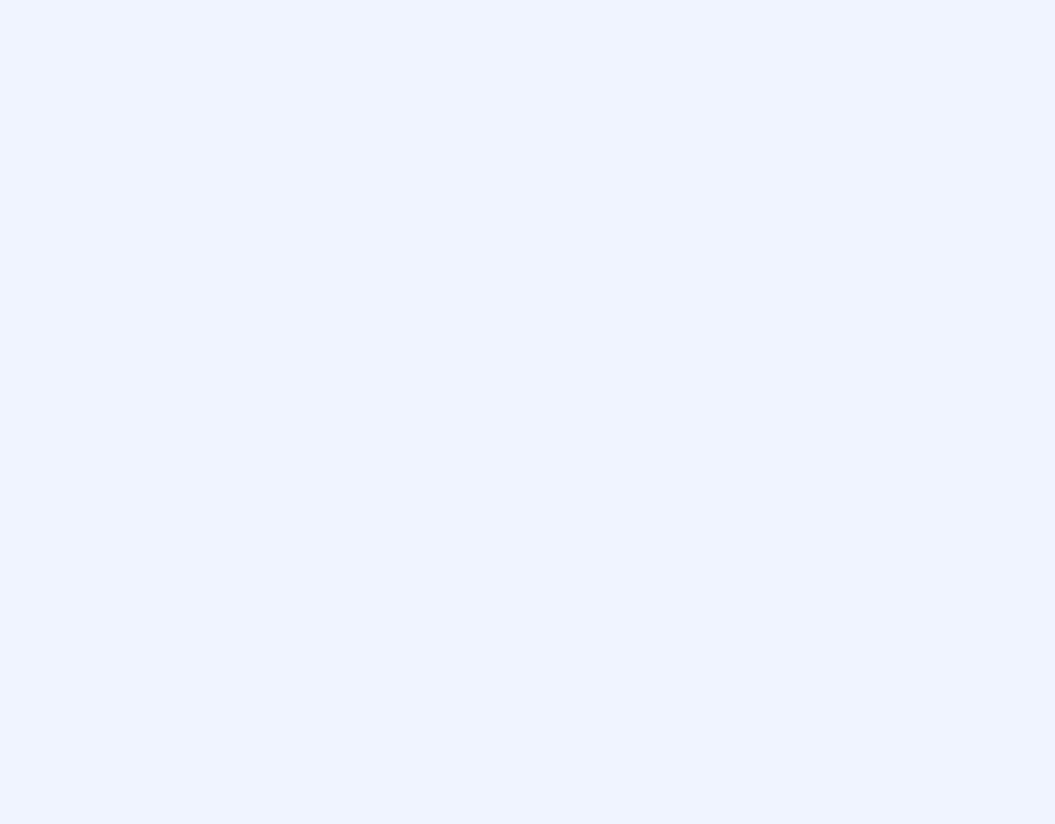
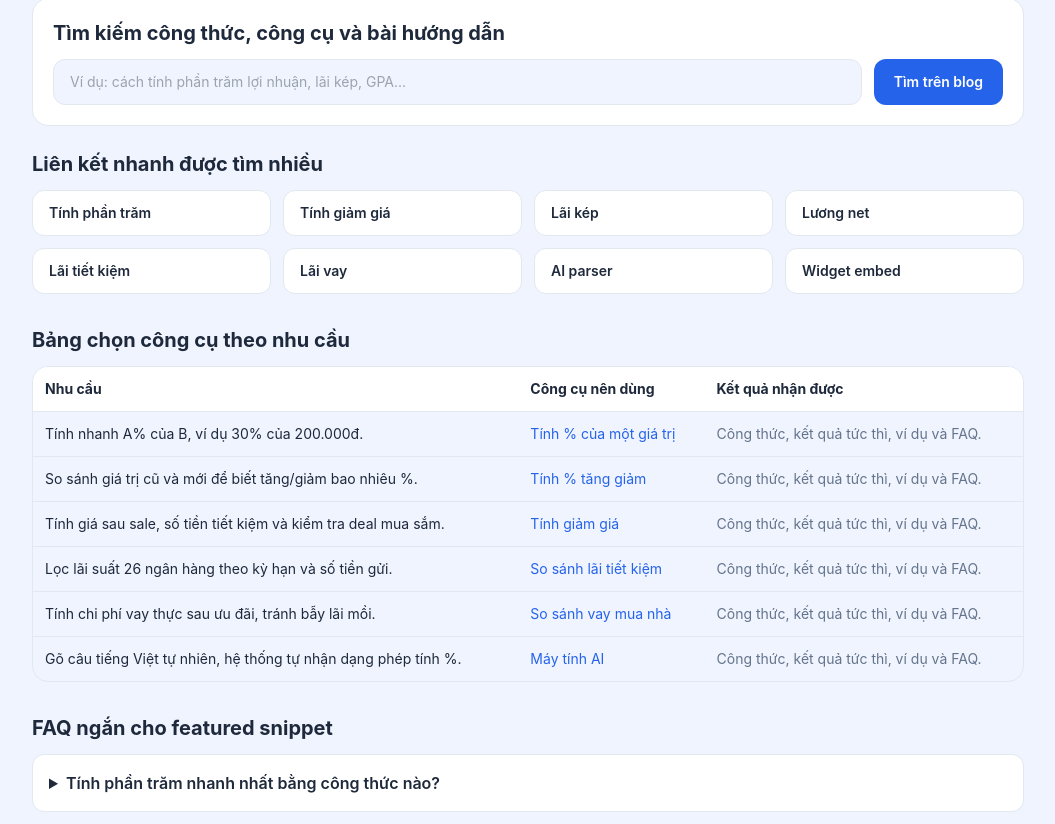
Before and after one commit to huynguyen1705-sys/phantram-online, a Next.js app: page / in a window 1280 px wide. Shown: the part 7292-8116 px from the top of the page, without its empty margins (112-1167 px from the left). Before the commit the page ends 7258 px from the top, so only its background shows below. Built offline with nearby package versions, Linux system fonts and the light colour scheme; no server answers.

Commit message:
Add rich snippet blocks and schema

```diff
--- a/src/app/layout.tsx
+++ b/src/app/layout.tsx
@@ -96,18 +96,70 @@ export const metadata: Metadata = {
 const jsonLdWebSite = {
   "@context": "https://schema.org",
   "@type": "WebSite",
+  "@id": `${SITE_URL}/#website`,
   name: "phantram.online",
-  alternateName: "Phần Trăm Online",
+  alternateName: ["Phần Trăm Online", "Máy tính phần trăm"],
   url: SITE_URL,
   inLanguage: "vi-VN",
-  potentialAction: {
+  publisher: { "@id": `${SITE_URL}/#organization` },
+  potentialAction: [
+    {
       "@type": "SearchAction",
+      name: "Tìm bài hướng dẫn trên blog phantram.online",
       target: {
         "@type": "EntryPoint",
         urlTemplate: "https://blog.phantram.online/?s={search_term_string}",
       },
       "query-input": "required name=search_term_string",
     },
+    {
+      "@type": "SearchAction",
+      name: "Tìm công cụ trên phantram.online",
+      target: {
+        "@type": "EntryPoint",
+        urlTemplate: `${SITE_URL}/?q={search_term_string}`,
+      },
+      "query-input": "required name=search_term_string",
+    },
+  ],
+};
+
+const jsonLdOrganization = {
+  "@context": "https://schema.org",
+  "@type": "Organization",
+  "@id": `${SITE_URL}/#organization`,
+  name: "phantram.online",
+  alternateName: "Phần Trăm Online",
+  url: SITE_URL,
+  logo: `${SITE_URL}/icon-512.png`,
+  sameAs: ["https://blog.phantram.online/"],
+  contactPoint: {
+    "@type": "ContactPoint",
+    contactType: "customer support",
+    availableLanguage: ["vi"],
+    url: `${SITE_URL}/`,
+  },
+};
+
+const jsonLdSiteNavigation = {
+  "@context": "https://schema.org",
+  "@type": "ItemList",
+  name: "Sitelinks phantram.online",
+  itemListElement: [
+    ["Tính phần trăm", `${SITE_URL}/tinh-phan-tram`],
+    ["Tính giảm giá", `${SITE_URL}/tinh-giam-gia`],
+    ["Lãi kép", `${SITE_URL}/lai-kep`],
+    ["Tính lương net", `${SITE_URL}/luong-net`],
+    ["So sánh lãi tiết kiệm", `${SITE_URL}/so-sanh-tiet-kiem`],
+    ["So sánh lãi vay", `${SITE_URL}/so-sanh-vay`],
+    ["Máy tính AI", `${SITE_URL}/ai`],
+    ["Blog phần trăm", "https://blog.phantram.online/"],
+  ].map(([name, url], index) => ({
+    "@type": "ListItem",
+    position: index + 1,
+    name,
+    url,
+  })),
 };
 
 const jsonLdApp = {
@@ -199,7 +251,15 @@ export default function RootLayout({ children }: { children: React.ReactNode })
         />
         <script
           type="application/ld+json"
+          dangerouslySetInnerHTML={{ __html: JSON.stringify(jsonLdOrganization) }}
+        />
+        <script
+          type="application/ld+json"
           dangerouslySetInnerHTML={{ __html: JSON.stringify(jsonLdWebSite) }}
+        />
+        <script
+          type="application/ld+json"
+          dangerouslySetInnerHTML={{ __html: JSON.stringify(jsonLdSiteNavigation) }}
         />
         <script
           type="application/ld+json"
--- a/src/app/page.tsx
+++ b/src/app/page.tsx
@@ -3,6 +3,7 @@ import HomeFeatureBanners from "@/components/HomeFeatureBanners";
 import HomeSEOContent from "@/components/HomeSEOContent";
 import LatestBlogPosts from "@/components/LatestBlogPosts";
 import BlogIndexFull from "@/components/BlogIndexFull";
+import RichSnippetBlocks from "@/components/RichSnippetBlocks";
 
 const SITE_URL = "https://phantram.online";
 
@@ -42,6 +43,17 @@ const jsonLd = {
       })),
     },
     {
+      "@type": "BreadcrumbList",
+      itemListElement: [
+        { "@type": "ListItem", position: 1, name: "Trang chủ", item: SITE_URL },
+      ],
+    },
+    {
+      "@type": "Table",
+      name: "Bảng chọn công cụ tính phần trăm theo nhu cầu",
+      about: "So sánh các công cụ tính phần trăm, giảm giá, lãi suất, lãi vay và lương net",
+    },
+    {
       "@type": "SoftwareApplication",
       name: "phantram.online",
       url: SITE_URL,
@@ -74,6 +86,7 @@ export default function Home() {
       <Calculator />
       <HomeFeatureBanners />
       <HomeSEOContent />
+      <RichSnippetBlocks />
       <LatestBlogPosts />
       <BlogIndexFull />
     </>
--- /dev/null
+++ b/src/components/RichSnippetBlocks.tsx
@@ -0,0 +1,93 @@
+import Link from "next/link";
+
+const TOOLS = [
+  { href: "/tinh-phan-tram", name: "Tính % của một giá trị", desc: "Tính nhanh A% của B, ví dụ 30% của 200.000đ." },
+  { href: "/phan-tram-tang-giam", name: "Tính % tăng giảm", desc: "So sánh giá trị cũ và mới để biết tăng/giảm bao nhiêu %." },
+  { href: "/tinh-giam-gia", name: "Tính giảm giá", desc: "Tính giá sau sale, số tiền tiết kiệm và kiểm tra deal mua sắm." },
+  { href: "/so-sanh-tiet-kiem", name: "So sánh lãi tiết kiệm", desc: "Lọc lãi suất 26 ngân hàng theo kỳ hạn và số tiền gửi." },
+  { href: "/so-sanh-vay", name: "So sánh vay mua nhà", desc: "Tính chi phí vay thực sau ưu đãi, tránh bẫy lãi mồi." },
+  { href: "/ai", name: "Máy tính AI", desc: "Gõ câu tiếng Việt tự nhiên, hệ thống tự nhận dạng phép tính %." },
+];
+
+const SITELINKS = [
+  { href: "/tinh-phan-tram", label: "Tính phần trăm" },
+  { href: "/tinh-giam-gia", label: "Tính giảm giá" },
+  { href: "/lai-kep", label: "Lãi kép" },
+  { href: "/luong-net", label: "Lương net" },
+  { href: "/so-sanh-tiet-kiem", label: "Lãi tiết kiệm" },
+  { href: "/so-sanh-vay", label: "Lãi vay" },
+  { href: "/ai", label: "AI parser" },
+  { href: "/widget-embed", label: "Widget embed" },
+];
+
+const FAQ = [
+  ["Tính phần trăm nhanh nhất bằng công thức nào?", "Dùng công thức giá trị × phần trăm ÷ 100. Ví dụ 30% của 200.000đ = 60.000đ."],
+  ["Google có thể hiện FAQ và sitelinks của phantram.online không?", "Trang đã có FAQPage, WebSite SearchAction, ItemList, WebApplication, BreadcrumbList và các link điều hướng rõ ràng để tăng cơ hội rich results."],
+  ["Nên dùng công cụ nào khi mua sắm?", "Dùng Tính giảm giá để ra giá sau sale, Soi sale để kiểm tra sale ảo và So sánh giá để chọn cửa hàng rẻ hơn."],
+  ["Có thể tìm bài blog từ main web không?", "Có. Ô tìm kiếm bên dưới trỏ thẳng sang blog.phantram.online và toàn bộ link blog được render sẵn để Googlebot đọc được."],
+];
+
+export default function RichSnippetBlocks() {
+  return (
+    <section className="max-w-5xl mx-auto px-4 py-8" aria-label="Rich snippets và điều hướng nhanh">
+      <div className="rounded-2xl border p-5 mb-6" style={{ borderColor: "var(--border)", background: "var(--card)" }}>
+        <h2 id="tim-kiem" className="text-xl font-bold mb-3" style={{ color: "var(--text)" }}>Tìm kiếm công thức, công cụ và bài hướng dẫn</h2>
+        <form action="https://blog.phantram.online/" method="get" role="search" className="flex flex-col sm:flex-row gap-3">
+          <label htmlFor="rich-search" className="sr-only">Tìm kiếm trên blog phantram.online</label>
+          <input
+            id="rich-search"
+            name="s"
+            type="search"
+            placeholder="Ví dụ: cách tính phần trăm lợi nhuận, lãi kép, GPA..."
+            className="flex-1 rounded-xl border px-4 py-3 text-sm"
+            style={{ borderColor: "var(--border)", background: "var(--bg)", color: "var(--text)" }}
+          />
+          <button type="submit" className="rounded-xl px-5 py-3 text-sm font-semibold" style={{ background: "var(--primary)", color: "#fff" }}>
+            Tìm trên blog
+          </button>
+        </form>
+      </div>
+
+      <h2 id="sitelinks" className="text-xl font-bold mb-3" style={{ color: "var(--text)" }}>Liên kết nhanh được tìm nhiều</h2>
+      <nav aria-label="Sitelinks phantram.online" className="grid grid-cols-2 md:grid-cols-4 gap-3 mb-8">
+        {SITELINKS.map((item) => (
+          <Link key={item.href} href={item.href} className="rounded-xl border px-4 py-3 text-sm font-semibold hover:opacity-80" style={{ borderColor: "var(--border)", color: "var(--text)", background: "var(--card)" }}>
+            {item.label}
+          </Link>
+        ))}
+      </nav>
+
+      <h2 id="bang-cong-cu" className="text-xl font-bold mb-3" style={{ color: "var(--text)" }}>Bảng chọn công cụ theo nhu cầu</h2>
+      <div className="overflow-x-auto rounded-2xl border mb-8" style={{ borderColor: "var(--border)" }}>
+        <table className="w-full text-sm">
+          <thead style={{ background: "var(--card)", color: "var(--text)" }}>
+            <tr>
+              <th className="text-left p-3">Nhu cầu</th>
+              <th className="text-left p-3">Công cụ nên dùng</th>
+              <th className="text-left p-3">Kết quả nhận được</th>
+            </tr>
+          </thead>
+          <tbody>
+            {TOOLS.map((tool) => (
+              <tr key={tool.href} className="border-t" style={{ borderColor: "var(--border)" }}>
+                <td className="p-3" style={{ color: "var(--text)" }}>{tool.desc}</td>
+                <td className="p-3"><Link href={tool.href} style={{ color: "var(--primary)" }}>{tool.name}</Link></td>
+                <td className="p-3" style={{ color: "var(--text-muted)" }}>Công thức, kết quả tức thì, ví dụ và FAQ.</td>
+              </tr>
+            ))}
+          </tbody>
+        </table>
+      </div>
+
+      <h2 id="faq-rich" className="text-xl font-bold mb-3" style={{ color: "var(--text)" }}>FAQ ngắn cho featured snippet</h2>
+      <div className="space-y-3">
+        {FAQ.map(([q, a]) => (
+          <details key={q} className="rounded-xl border p-4" style={{ borderColor: "var(--border)", background: "var(--card)" }}>
+            <summary className="font-semibold cursor-pointer" style={{ color: "var(--text)" }}>{q}</summary>
+            <p className="mt-2 text-sm" style={{ color: "var(--text-muted)" }}>{a}</p>
+          </details>
+        ))}
+      </div>
+    </section>
+  );
+}
```
Lines whose indentation alone changed are shown as unchanged.
